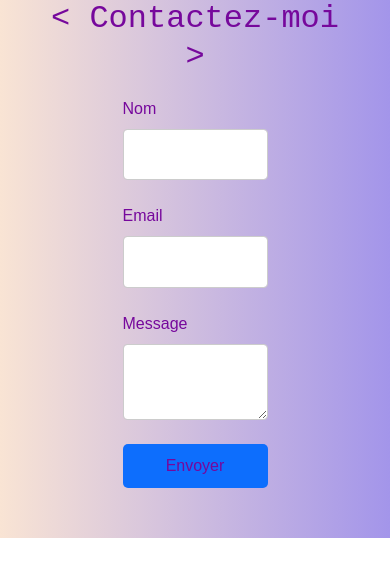
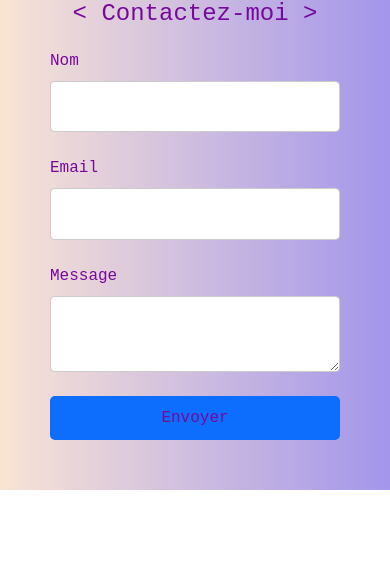
Before and after one commit to hanane75/portfolio, a React (Create React App) app in the folder salhi.hanane/: page /#/contact in a window 390 px wide. Shown: the top 576 px of the page. Built offline with nearby package versions, Linux system fonts and the light colour scheme.

Commit message:
update style

```diff
--- a/salhi.hanane/src/App.css
+++ b/salhi.hanane/src/App.css
@@ -1,9 +1,7 @@
 :root {
-  --primary-bg: #6c63ff;
+  --primary-bg: #c663ff;
   --hover-bg: #8365ec;
   --btn-hover-bg: #007BFF;
-  --quote-btn-bg: #ff4b5c;
-  --quote-btn-hover-bg: #e34450;
   --white: #fff;
   --black: #333;
   --light-grey: #666;
@@ -32,7 +30,7 @@ section, .projects-section {
   padding-right: 50px;
   background: linear-gradient(to right, #f9e4d4, #a395ea);
   color: var(--primary-text);
-  font-family: Arial, sans-serif;
+  font-family: "Courier New", Courier, monospace;
   max-width: 100%;
 
 }
@@ -155,7 +153,8 @@ section, .projects-section {
 }
 
 .btn-contact {
-  background-color: var(--primary-bg);
+
+  background-color: var(--hover-bg);
 }
 
 .btn-contact:hover {
@@ -185,6 +184,7 @@ section, .projects-section {
 .profile-image {
   width: 100%;
   border-radius: 50%;
+  margin-bottom: 50px;
 }
 
 .rotate-container {
@@ -373,6 +373,16 @@ section, .projects-section {
   width: 50%;
 }
 
+@media (max-width:730px){
+  .contact-form {
+
+    width:100%;
+  }
+  .contact-section h2{
+    font-size: 1.5rem;
+  }
+}
+
 .form-group {
   margin-bottom: 1.5rem;
 }
@@ -422,7 +432,7 @@ section, .projects-section {
   display: flex;
   justify-content: center;
   gap: 15px;
-  padding: 10px;
+  padding: 15px;
 }
 
 .icon-container {
@@ -479,7 +489,7 @@ section, .projects-section {
 
 .skills-title , .contact-section h2  {
   font-family: "Courier New", Courier, monospace;
-  font-size: 2rem;
+  font-size: 1,5rem;
   margin-bottom: 20px;
   text-align: center;
 
```
